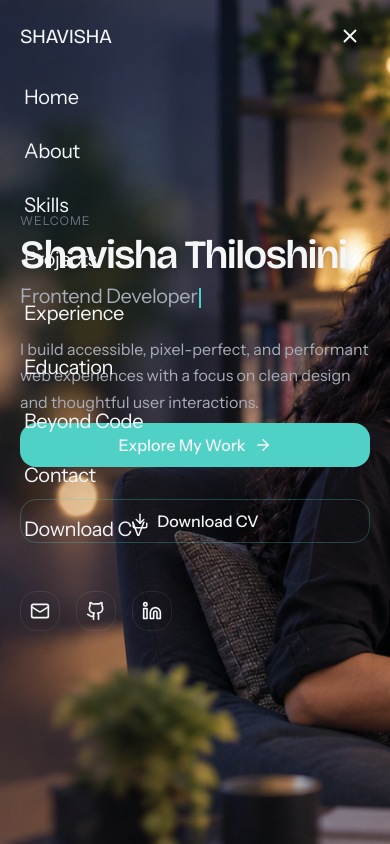
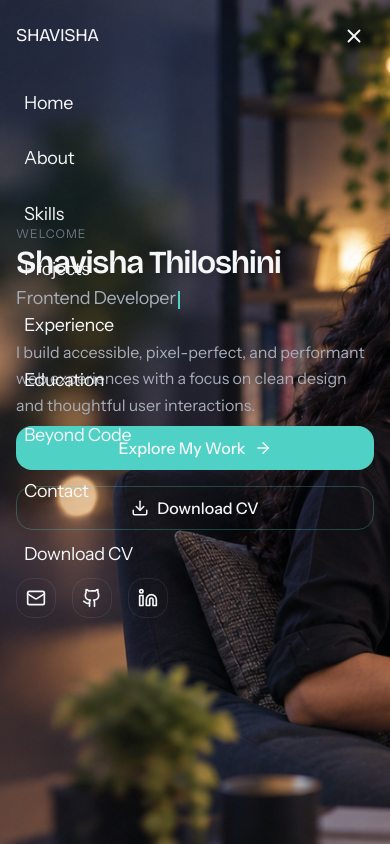
Before and after one commit to ShavishaThiloshini/MyPortfolio, a React (Vite) app in the folder shavisha-portfolio/: page / in a window 390 px wide. Both pictures are taken after a click on the button "Open menu". Shown: the top 844 px of the page. Built offline with nearby package versions, Linux system fonts and the light colour scheme.

Commit message:
Mobile UI

```diff
--- a/shavisha-portfolio/src/components/navigation/Navigation.jsx
+++ b/shavisha-portfolio/src/components/navigation/Navigation.jsx
@@ -136,11 +136,11 @@ export default function Navigation() {
         id={menuId}
         className={`page-wrap overflow-hidden transition-base lg:hidden ${
           isMenuOpen
-            ? 'max-h-screen pb-6 opacity-100'
+            ? 'max-h-[100dvh] pb-6 opacity-100'
             : 'pointer-events-none max-h-0 opacity-0'
         }`}
       >
-        <nav className="flex flex-col gap-1" aria-label="Mobile">
+        <nav className="flex flex-col gap-2 pt-2" aria-label="Mobile">
           {navLinks.map((link, index) => (
             <NavLink
               key={link.id}
@@ -148,7 +148,7 @@ export default function Navigation() {
               label={link.label}
               isActive={activeId === link.id}
               onClick={closeMenu}
-              className="px-1 py-3 text-title"
+              className="px-2 py-3 text-title"
               linkRef={index === 0 ? firstLinkRef : undefined}
             />
           ))}
@@ -156,7 +156,7 @@ export default function Navigation() {
             href="/Shavisha_Thiloshini_CV.pdf"
             download
             onClick={closeMenu}
-            className="text-title px-1 py-3 text-accent"
+            className="text-title px-2 py-3 text-accent mt-2 inline-block"
             aria-label="Download CV as PDF"
           >
             Download CV
--- a/shavisha-portfolio/src/sections/Contact.jsx
+++ b/shavisha-portfolio/src/sections/Contact.jsx
@@ -17,7 +17,7 @@ export default function Contact() {
         }`}
       >
         <div className="max-w-4xl mx-auto">
-          <div className="surface-card glow-border relative z-10 p-8 sm:p-12 text-center flex flex-col items-center">
+          <div className="surface-card glow-border relative z-10 p-8 sm:p-12 text-left flex flex-col items-start">
             <p className="text-label mb-4">Contact</p>
             <h2 id="contact-heading" className="font-heading text-heading mb-6 drop-shadow-lg">
               Let's Build Something
@@ -27,7 +27,7 @@ export default function Contact() {
               from you.
             </p>
 
-            <div className="flex flex-wrap justify-center gap-6 w-full mt-2">
+            <div className="flex flex-wrap justify-start gap-6 w-full mt-2">
               {socialLinks.map((link) => (
                 <a
                   key={link.name}
--- a/shavisha-portfolio/src/sections/Home.jsx
+++ b/shavisha-portfolio/src/sections/Home.jsx
@@ -55,10 +55,10 @@ export default function Home() {
             I build accessible, pixel-perfect, and performant web experiences
             with a focus on clean design and thoughtful user interactions.
           </p>
-          <div className="flex flex-col sm:flex-row gap-8 mb-12 mt-2">
+          <div className="flex flex-col sm:flex-row gap-4 sm:gap-8 mb-12 mt-2">
             <a
               href="#projects"
-              className="btn btn-primary"
+              className="btn btn-primary w-full sm:w-auto"
               aria-label="View my projects"
             >
               <span>Explore My Work</span>
@@ -67,14 +67,14 @@ export default function Home() {
             <a
               href="/Shavisha_Thiloshini_CV.pdf"
               download
-              className="btn btn-secondary"
+              className="btn btn-secondary w-full sm:w-auto"
               aria-label="Download CV as PDF"
             >
               <Download size={18} />
               <span>Download CV</span>
             </a>
           </div>
-          <div className="flex gap-4">
+          <div className="flex flex-wrap gap-4">
             {socialLinks.map((link) => (
               <a
                 key={link.name}
--- a/shavisha-portfolio/src/sections/Projects.jsx
+++ b/shavisha-portfolio/src/sections/Projects.jsx
@@ -117,7 +117,7 @@ function ProjectCard({ project, index, onClick, prefersReducedMotion }) {
         <img
           src={project.image}
           alt={project.title}
-          className="w-full h-full object-cover transition-transform duration-500 hover:scale-105"
+          className="w-full h-full object-cover object-top transition-transform duration-500 hover:scale-105"
         />
         <div className="absolute inset-0 bg-gradient-to-t from-background/80 to-transparent opacity-0 transition-opacity duration-300 hover:opacity-100 flex items-end p-4">
           <p className="text-meta text-accent font-medium">{project.category}</p>
@@ -183,7 +183,7 @@ function ProjectModal({ project, onClose }) {
       >
         <button
           onClick={onClose}
-          className="absolute top-4 right-4 p-2 rounded-full bg-surface border border-border text-secondary-text hover:text-accent hover:border-accent transition-base z-20"
+          className="absolute top-2 right-2 sm:top-4 sm:right-4 p-2 rounded-full bg-surface/80 backdrop-blur border border-border text-secondary-text hover:text-accent hover:border-accent transition-base z-20"
           aria-label="Close modal"
         >
           <X size={20} />
@@ -191,11 +191,11 @@ function ProjectModal({ project, onClose }) {
 
         <div className="grid gap-8 lg:grid-cols-2 p-2 sm:p-4 mt-8 sm:mt-0 relative z-10">
           <div className="flex flex-col h-full">
-            <div className="aspect-video overflow-hidden flex items-center justify-center rounded-lg border border-border shadow-glow-inner mb-6 relative">
+            <div className="aspect-video overflow-hidden flex items-center justify-center rounded-lg border border-border shadow-glow-inner mb-6 relative bg-surface/50">
               <img
                 src={project.image}
                 alt={project.title}
-                className="w-full h-full object-cover"
+                className="w-full h-full object-contain"
               />
             </div>
 
--- a/shavisha-portfolio/src/sections/Resume.jsx
+++ b/shavisha-portfolio/src/sections/Resume.jsx
@@ -17,7 +17,7 @@ export default function Resume() {
         }`}
       >
         <div className="max-w-4xl mx-auto">
-          <div className="surface-card glow-border relative z-10 p-8 sm:p-12 text-center flex flex-col items-center">
+          <div className="surface-card glow-border relative z-10 p-8 sm:p-12 text-left flex flex-col items-start">
             <p className="text-label mb-4">Resume</p>
             <h2 id="resume-heading" className="font-heading text-heading mb-6 drop-shadow-lg">
               Ready to Know More?
@@ -26,11 +26,11 @@ export default function Resume() {
               Download my complete CV to learn more about my education, experience,
               skills, and projects.
             </p>
-            <div className="flex flex-col sm:flex-row justify-center gap-6 w-full sm:w-auto mt-2">
+            <div className="flex flex-col sm:flex-row justify-start gap-6 w-full sm:w-auto mt-2">
               <a
                 href="/Shavisha_Thiloshini_CV.pdf"
                 download
-                className="btn btn-primary inline-flex items-center justify-center gap-2"
+                className="btn btn-primary w-full sm:w-auto inline-flex items-center justify-center gap-2"
               >
                 <Download size={18} />
                 Download My CV
--- a/shavisha-portfolio/src/styles/tokens.css
+++ b/shavisha-portfolio/src/styles/tokens.css
@@ -17,15 +17,15 @@
   --font-heading: "Bricolage Grotesque", ui-sans-serif, sans-serif;
   --font-sans: "Instrument Sans", ui-sans-serif, sans-serif;
 
-  --text-display: clamp(2.5rem, 7vw, 5.5rem);
+  --text-display: clamp(2rem, 8vw, 5.5rem);
   --text-display--line-height: 1.05;
   --text-display--letter-spacing: -0.04em;
 
-  --text-heading: clamp(1.75rem, 3.2vw, 2.5rem);
+  --text-heading: clamp(1.5rem, 5vw, 2.5rem);
   --text-heading--line-height: 1.15;
   --text-heading--letter-spacing: -0.03em;
 
-  --text-title: clamp(1.25rem, 2vw, 1.5rem);
+  --text-title: clamp(1.125rem, 3vw, 1.5rem);
   --text-title--line-height: 1.3;
   --text-title--letter-spacing: -0.02em;
 
@@ -61,9 +61,9 @@
 }
 
 :root {
-  --page-inline: 1.25rem;
-  --section-block: 4.5rem;
-  --card-padding: 1.25rem;
+  --page-inline: 1rem;
+  --section-block: 4rem;
+  --card-padding: 1rem;
 }
 
 @media (min-width: 768px) {
```
